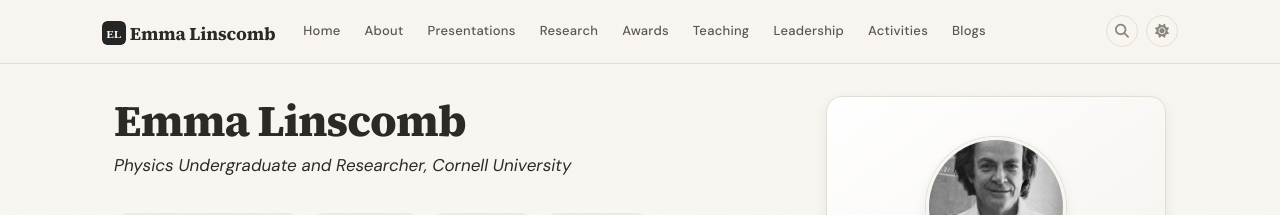
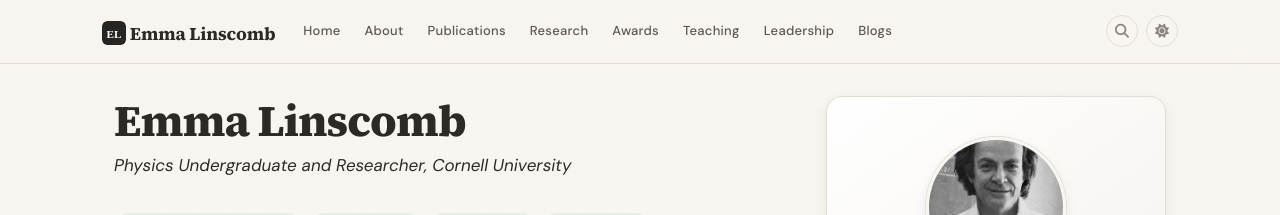
Before and after one commit to egl49/egl49.github.io, a Jekyll site: the page built from _pages/home.md, in a window 1280 px wide. Shown: the top 215 px of the page. Built offline with Jekyll 4.4.1, drawn with Linux system fonts in a browser that asks for light colours; a style sheet for code colours, icons or effects is not loaded; part of the change alters nothing that is shown.

Commit message:
Toggle visibility of navigation pages in config

```diff
--- a/_config.yml
+++ b/_config.yml
@@ -37,15 +37,15 @@ analytics:
 # ============================================================
 nav_pages:
   - name: about
-  # - name: publications
-  - name: presentations
+  - name: publications
+  # - name: presentations
   - name: research
   - name: awards
   # - name: software
   # - name: team
   - name: teaching
   - name: leadership
-  - name: activities
+  # - name: activities
   - name: blogs
 
 # ============================================================
```
